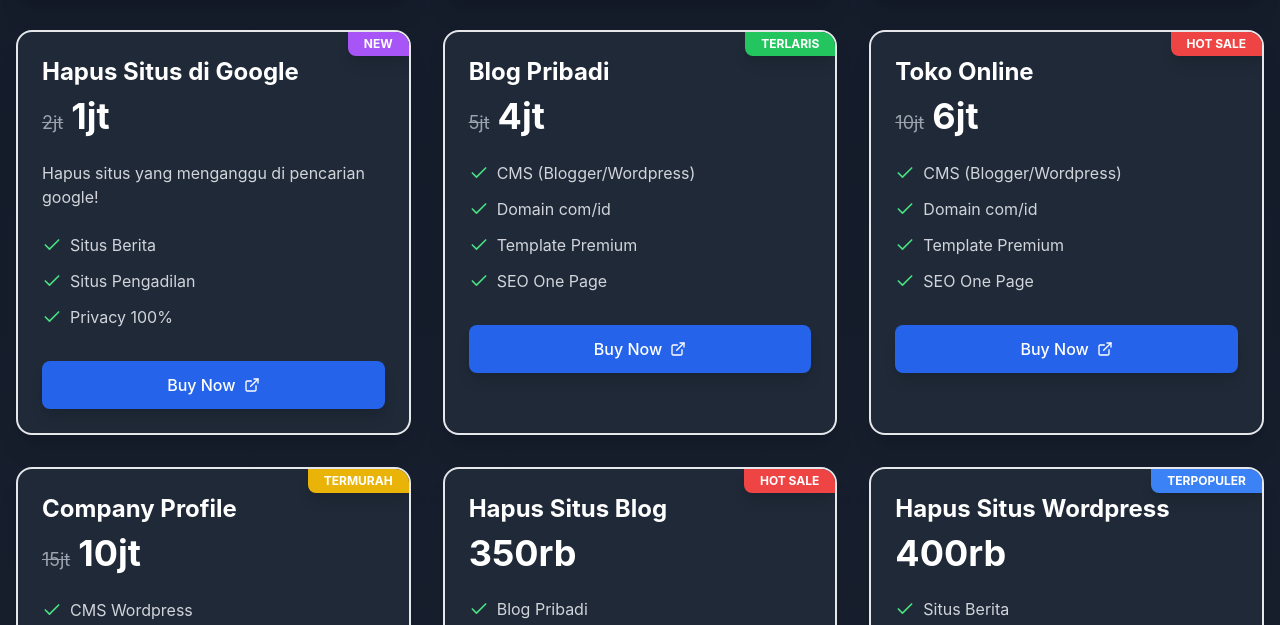
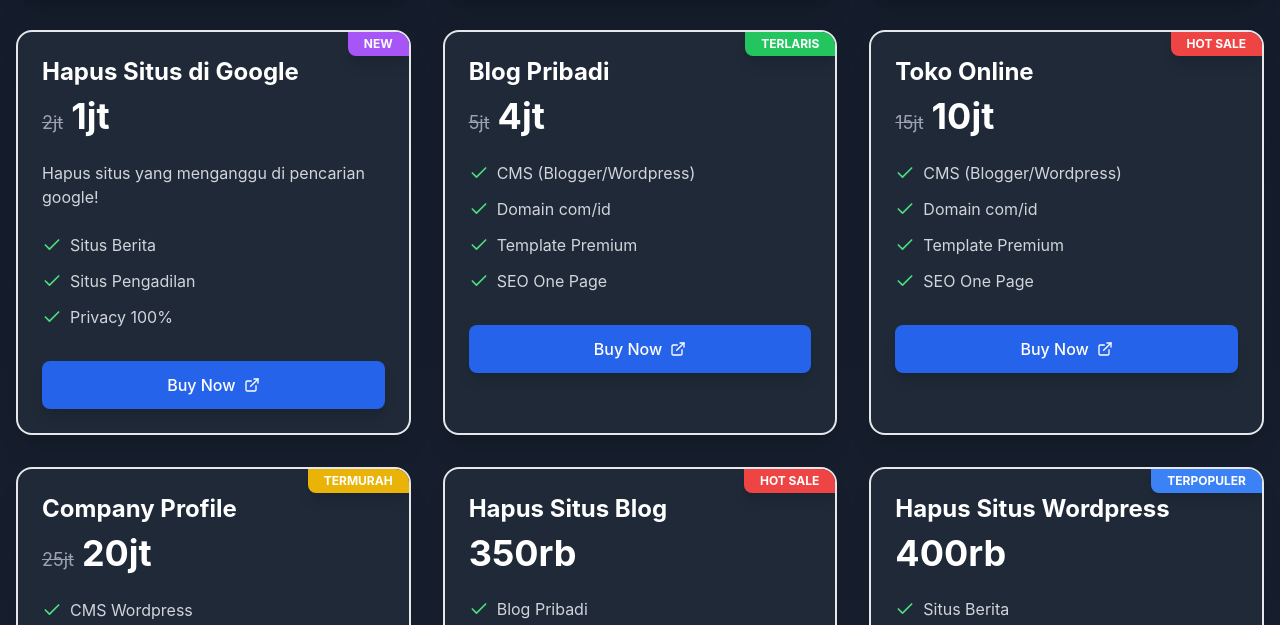
Before and after one commit to sibershopstore/pricing, a React (Vite) app: page / in a window 1280 px wide. Shown: the part 1190-1815 px from the top of the page. Built offline with nearby package versions, Linux system fonts and the light colour scheme.

Commit message:
Update pricingData.ts

```diff
--- a/src/data/pricingData.ts
+++ b/src/data/pricingData.ts
@@ -80,8 +80,8 @@ export const pricingPlans: PricingPlan[] = [
   {
     id: 'toko-online',
     title: 'Toko Online',
-    price: '6jt',
-    originalPrice: '10jt',
+    price: '10jt',
+    originalPrice: '15jt',
     description: '',
     features: ['CMS (Blogger/Wordpress)', 'Domain com/id', 'Template Premium', 'SEO One Page'],
     badge: 'HOT SALE',
@@ -90,8 +90,8 @@ export const pricingPlans: PricingPlan[] = [
   {
     id: 'company-profile',
     title: 'Company Profile',
-    price: '10jt',
-    originalPrice: '15jt',
+    price: '20jt',
+    originalPrice: '25jt',
     description: '',
     features: ['CMS Wordpress', 'Domain com/id', 'Template Premium', 'SEO One Page'],
     badge: 'TERMURAH',
```
